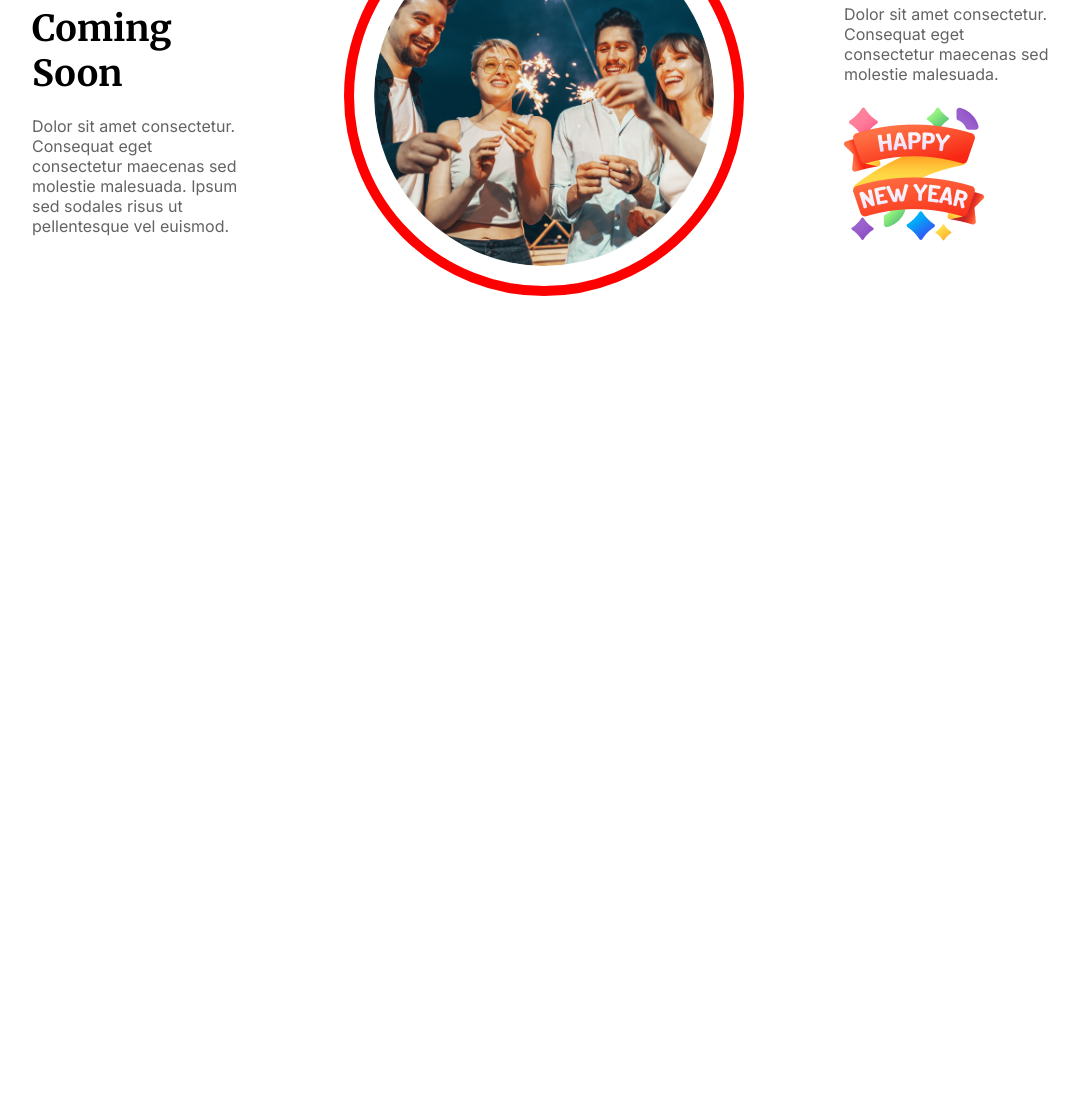
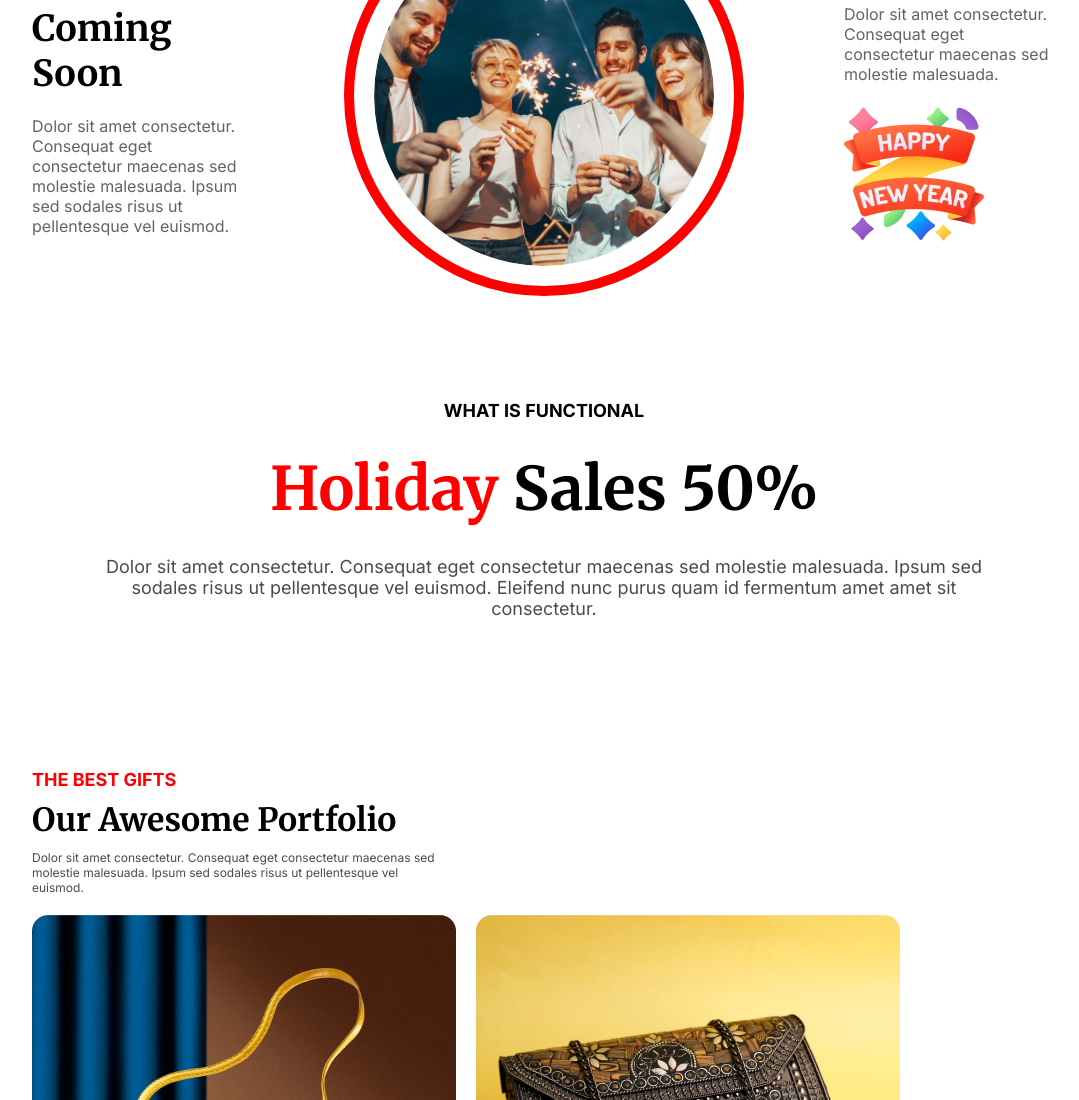
Before and after one commit to Arif870/new-year-offer, a plain HTML site: page index.html in a window 1280 px wide. Shown: the part 3257-4357 px from the top of the page, without its empty margins (96-1175 px from the left). Before the commit the page ends 3557 px from the top, so only its background shows below. Drawn offline with Linux system fonts and the light colour scheme.

Commit message:
Project done with gallary section

```diff
--- a/index.html
+++ b/index.html
@@ -75,5 +75,40 @@
         </div>
       </div>
     </section>
+
+    <!-- Functional  -->
+    <section class="functional">
+      <div class="mainContent">
+        <h2>What is Functional</h2>
+        <h1><span class="holiday">Holiday</span> Sales 50%</h1>
+        <p>
+          Dolor sit amet consectetur. Consequat eget consectetur maecenas sed
+          molestie malesuada. Ipsum sed sodales risus ut pellentesque vel
+          euismod. Eleifend nunc purus quam id fermentum amet amet sit
+          consectetur.
+        </p>
+      </div>
+    </section>
+
+    <!-- Portfolio  -->
+    <section class="portfolio">
+      <div class="content">
+        <h3>The best Gifts</h3>
+        <h2>Our Awesome Portfolio</h2>
+        <p>
+          Dolor sit amet consectetur. Consequat eget consectetur maecenas sed
+          molestie malesuada. Ipsum sed sodales risus ut pellentesque vel
+          euismod.
+        </p>
+        <div class="gallary">
+          <img src="/images/Rectangle 3.png" alt="" />
+          <img src="/images/Rectangle 4.png" alt="" />
+          <img src="/images/Rectangle 5.png" alt="" />
+          <img src="/images/Rectangle 6.png" alt="" />
+          <img src="/images/Rectangle 7.png" alt="" />
+          <img src="/images/Rectangle 8.png" alt="" />
+        </div>
+      </div>
+    </section>
   </body>
 </html>
--- a/styles/style.css
+++ b/styles/style.css
@@ -155,3 +155,63 @@
 .comingSoon .content .newYear p {
   margin: 20px 0px;
 }
+.functional {
+  display: flex;
+  justify-content: center;
+}
+.functional .mainContent {
+  margin: 100px 0px;
+  text-align: center;
+}
+.functional .mainContent h2 {
+  font-family: Inter;
+  font-size: 18px;
+  text-transform: uppercase;
+}
+.functional .mainContent h1 {
+  font-family: Merriweather;
+  font-size: 60px;
+  margin: 30px 0px;
+}
+.functional .mainContent .holiday {
+  color: red;
+}
+.functional .mainContent p {
+  font-family: Inter;
+  font-size: 18px;
+  color: #4b4b4b;
+  width: 900px;
+}
+.portfolio .content {
+  width: 80%;
+  display: block;
+  margin: auto;
+}
+.portfolio {
+  margin-top: 50px;
+}
+.portfolio .content h3 {
+  font-family: Inter;
+  color: red;
+  text-transform: uppercase;
+  font-size: 18px;
+}
+.portfolio .content h2 {
+  font-family: Merriweather;
+  margin: 10px 0px;
+  font-size: 32px;
+}
+.portfolio .content p {
+  width: 40%;
+  font-family: Inter;
+  font-size: 12px;
+  margin-bottom: 20px;
+  color: #4b4b4b;
+}
+.portfolio .content .gallary {
+  display: flex;
+  align-items: center;
+  justify-content: flex-start;
+  gap: 20px;
+  flex-wrap: wrap;
+}
```
